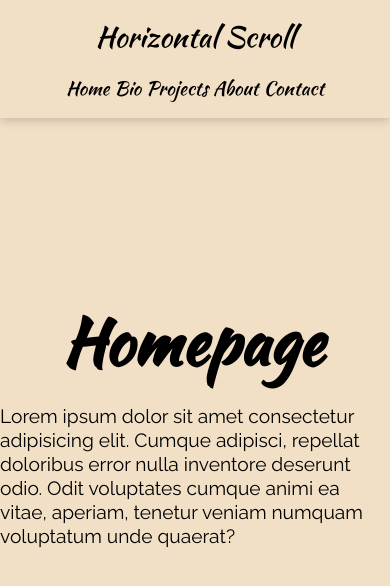
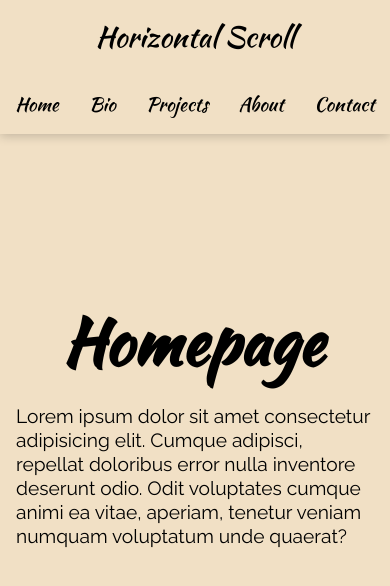
Before and after one commit to pauldkn/css-horizontal-scroll, a plain HTML site: page index.html in a window 390 px wide. Drawn offline with Linux system fonts and the light colour scheme.

Commit message:
Responsive navbar

```diff
--- a/styles/main.scss
+++ b/styles/main.scss
@@ -88,7 +88,6 @@ a {
   &:hover {
     cursor: pointer;
     text-decoration: underline;
-    // font-weight: bolder;
   }
 }
 
@@ -107,6 +106,9 @@ a {
   color: black;
   box-shadow: 0 2px 10px rgba(0, 0, 0, 0.2);
 
+  .logo a:hover {
+    text-decoration: none;
+  }
   a {
     font-size: 1.8rem;
     font-family: "Kaushan Script", cursive;
@@ -114,7 +116,6 @@ a {
   .links a {
     font-size: 1.5rem;
   }
-
   .links a:not(:first-of-type) {
     margin-left: 3rem;
   }
@@ -126,10 +127,17 @@ a {
     padding: 1rem;
     height: fit-content;
 
+    .logo {
+      margin-bottom: 1rem;
+    }
     .links {
       display: flex;
+      width: 100vw;
       align-items: center;
-      justify-content: space-evenly;
+      justify-content: space-around;
+    }
+    .links a:not(:first-of-type) {
+      margin-left: 0;
     }
   }
 }
@@ -142,8 +150,8 @@ a {
     .links a {
       font-size: 1.2rem;
     }
-    .links a:not(:first-of-type) {
-      margin-left: 5px;
-    }
+  }
+  p {
+    padding: 0 1rem
   }
 }
```
Also changed, not shown: index.html (+1 -1 lines), styles/main.css, 1 other file.
